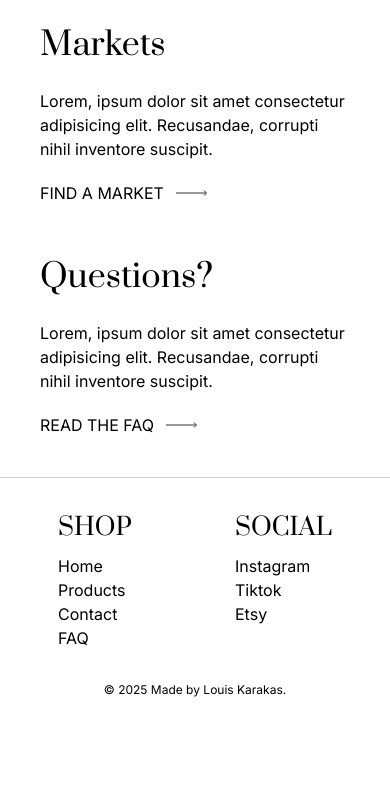
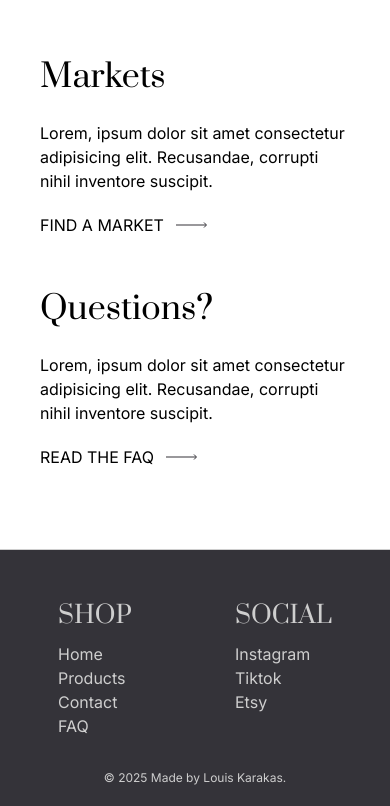
Before and after one commit to Mertavelli/FKClay, a Next.js app: page /pages/shop in a window 390 px wide. Shown: the part 1352-2158 px from the top of the page. Before the commit the page ends 2070 px from the top, so only its background shows below. Built offline with nearby package versions, Linux system fonts and the light colour scheme.

Commit message:
responsive disign changes

```diff
--- a/src/app/components/layout/Footer.jsx
+++ b/src/app/components/layout/Footer.jsx
@@ -2,7 +2,7 @@ import Link from "next/link"
 
 export default function Footer() {
     return (
-        <div className="pt-[2rem] sm:pt-[5rem] border-t border-[#CECECE]">
+        <div className="pt-[3rem] sm:pt-[5rem] border-t border-[#CECECE] bg-[#343339] text-[#CECECE]">
             <div className="flex justify-center items-center">
                 <div className="grid grid-cols-2 gap-[5rem] md:gap-[15rem]">
                     <div className="grid grid-cols-1 text-left sm:text-center sm:gap-2">
@@ -21,7 +21,7 @@ export default function Footer() {
                     </div>
                 </div>
             </div>
-            <p className="text-center text-xs mt-[2rem] sm:mt-[5rem] mb-5">© 2025 Made by Louis Karakas.</p>
+            <p className="text-center text-xs mt-[2rem] sm:mt-[5rem] pb-5">© 2025 Made by Louis Karakas.</p>
         </div>
 
 
--- a/src/app/components/sections/shop/Header.jsx
+++ b/src/app/components/sections/shop/Header.jsx
@@ -2,7 +2,7 @@
 export default function Header() {
 
     return (
-        <div className="mb-[2rem] sm:mb-[5rem]">
+        <div className="sm:mb-[5rem]">
             <h1 className="text-center text-[3rem] sm:text-[5rem] mb-[2rem] sm:mb-[5rem]">SHOP</h1>
 
             <div className="flex justify-center gap-6">
--- a/src/app/components/sections/shop/Help.jsx
+++ b/src/app/components/sections/shop/Help.jsx
@@ -3,7 +3,7 @@ import Link from "next/link"
 export default function Help() {
 
     return (
-        <div className="flex justify-center items-center h-min py-10 sm:py-20 border-t border-[#CECECE]">
+        <div className="flex justify-center items-center h-min py-20 border-t border-[#CECECE]">
             <div className="grid grid-cols-1 lg:grid-cols-3 gap-[3rem] sm:gap-[5rem] px-10 sm:px-20 lg:px-0 max-w-[75rem]">
 
                 <h1 className="text-center lg:text-left text-[3rem] sm:text-[4rem]">Help?</h1>
--- a/src/app/pages/shop/page.js
+++ b/src/app/pages/shop/page.js
@@ -5,7 +5,7 @@ import Help from "@/app/components/sections/shop/Help";
 export default function Shop() {
 
     return (
-        <div className="mt-[5rem]">
+        <div className="mt-[6.5rem] sm:mt-[5rem]">
             <Header />
             <ProductList />
             <Help />
```
